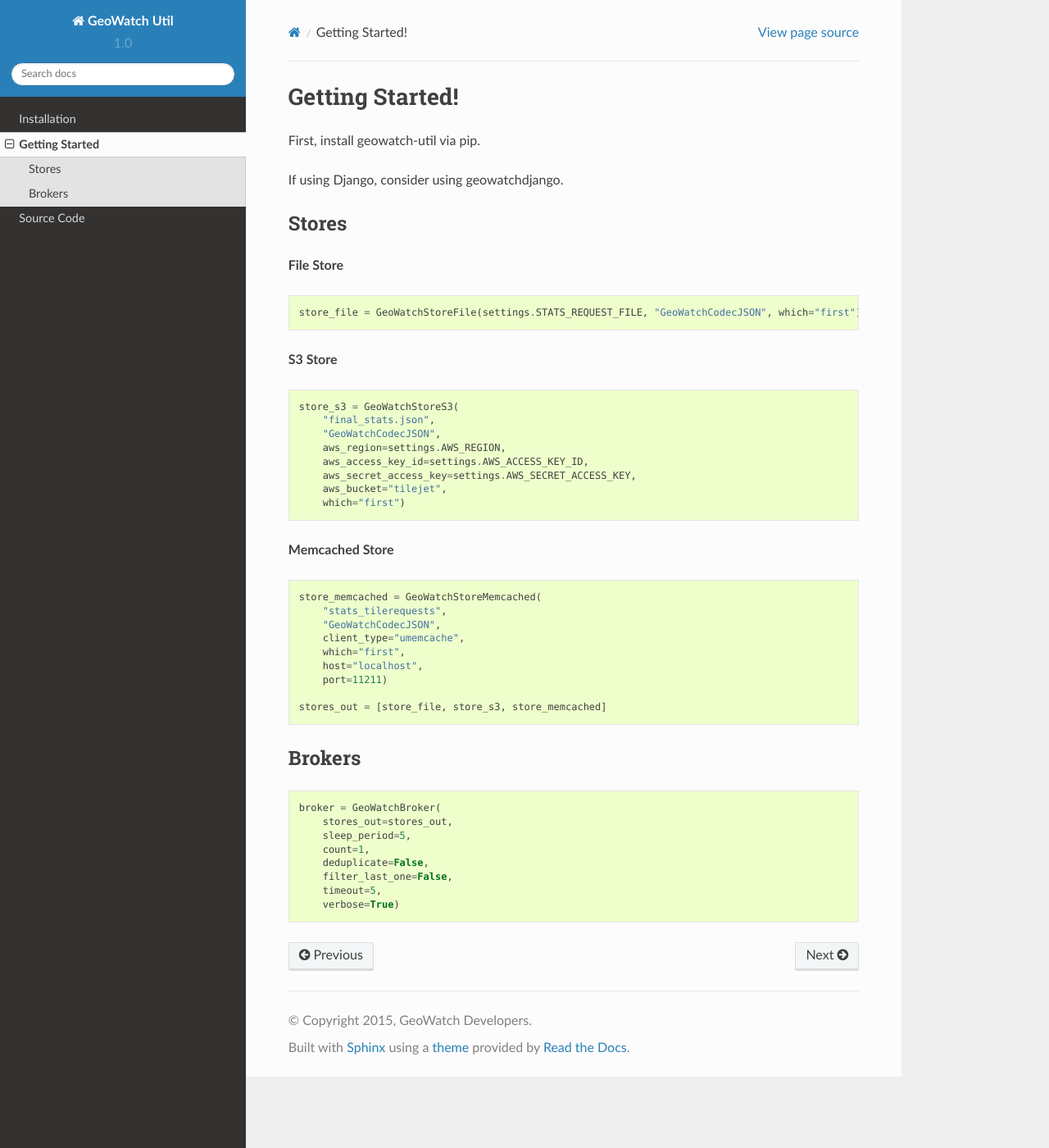
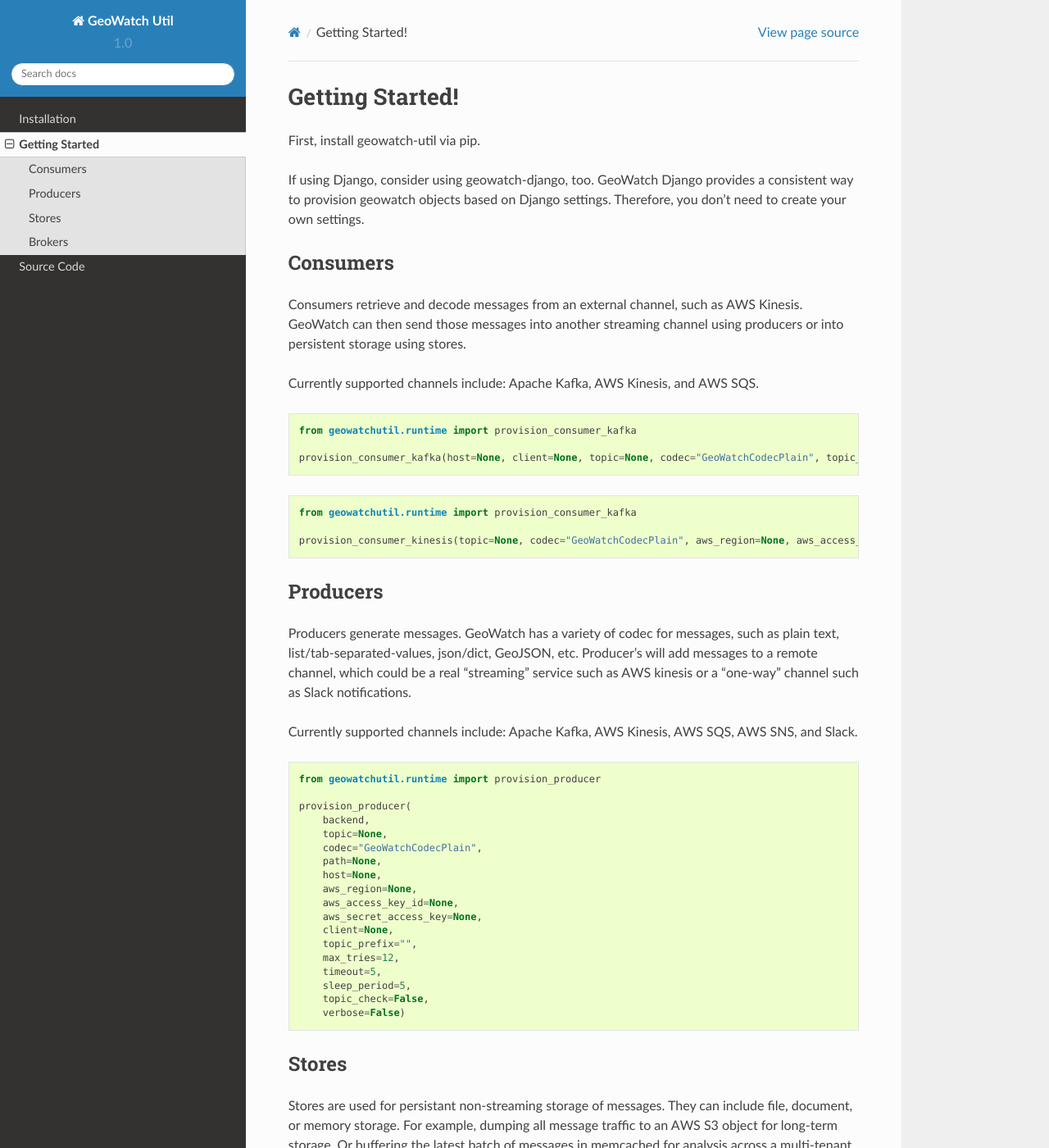
Before and after one commit to pjdufour/geowatch-util, a Sphinx documentation site: the page built from docs/getting-started.rst, in a window 1280 px wide and 1400 px high. Shown: the whole window at 82% size. Built offline with Sphinx 7.4.7 and the Read the Docs theme 2.0.0, drawn with Linux system fonts in a browser that asks for light colours; some of the changed text lies outside the part shown.

Commit message:
update to getting started

```diff
--- a/docs/getting-started.rst
+++ b/docs/getting-started.rst
@@ -3,21 +3,76 @@
 
 First, install geowatch-util via pip.
 
-If using Django, consider using geowatchdjango.
+If using Django, consider using geowatch-django, too.  GeoWatch Django provides a consistent way to provision geowatch objects based on Django settings.  Therefore, you don't need to create your own settings.
 
+
+Consumers
+---------
+
+Consumers retrieve and decode messages from an external channel, such as AWS Kinesis.  GeoWatch can then send those messages into another streaming channel using producers or into persistent storage using stores.
+
+Currently supported channels include: Apache Kafka, AWS Kinesis, and AWS SQS.
+
+.. code-block:: python
+
+    from geowatchutil.runtime import provision_consumer_kafka
+
+    provision_consumer_kafka(host=None, client=None, topic=None, codec="GeoWatchCodecPlain", topic_prefix="", max_tries=12, timeout=5, sleep_period=5, topic_check=False, verbose=False):
+
+
+.. code-block:: python
+
+    from geowatchutil.runtime import provision_consumer_kafka
+
+    provision_consumer_kinesis(topic=None, codec="GeoWatchCodecPlain", aws_region=None, aws_access_key_id=None, aws_secret_access_key=None, shard_id='shardId-000000000000', shard_it_type="LATEST", client=None, topic_prefix="", max_tries=12, timeout=5, sleep_period=5, topic_check=False, verbose=False):
+
+
+Producers
+---------
+
+Producers generate messages.  GeoWatch has a variety of codec for messages, such as plain text, list/tab-separated-values, json/dict, GeoJSON, etc.  Producer's will add messages to a remote channel, which could be a real "streaming" service such as AWS kinesis or a "one-way" channel such as Slack notifications.
+
+Currently supported channels include: Apache Kafka, AWS Kinesis, AWS SQS, AWS SNS, and Slack.
+
+.. code-block:: python
+
+    from geowatchutil.runtime import provision_producer
+
+    provision_producer(
+        backend,
+        topic=None,
+        codec="GeoWatchCodecPlain",
+        path=None,
+        host=None,
+        aws_region=None,
+        aws_access_key_id=None,
+        aws_secret_access_key=None,
+        client=None,
+        topic_prefix="",
+        max_tries=12,
+        timeout=5,
+        sleep_period=5,
+        topic_check=False,
+        verbose=False)
 
 Stores
 ------
 
+Stores are used for persistant non-streaming storage of messages.  They can include file, document, or memory storage.  For example, dumping all message traffic to an AWS S3 object for long-term storage.  Or buffering the latest batch of messages in memcached for analysis across a multi-tenant infrastructure.
+
 **File Store**
 
 .. code-block:: python
+
+    from geowatchutil.store.geowatch_store_file import GeoWatchStoreFile
 
     store_file = GeoWatchStoreFile(settings.STATS_REQUEST_FILE, "GeoWatchCodecJSON", which="first")
 
 **S3 Store**
 
 .. code-block:: python
+
+    from geowatchutil.store.geowatch_store_s3 import GeoWatchStoreS3
 
     store_s3 = GeoWatchStoreS3(
         "final_stats.json",
@@ -32,6 +87,8 @@
 
 .. code-block:: python
 
+    from geowatchutil.store.geowatch_store_memcached import GeoWatchStoreMemcached
+
     store_memcached = GeoWatchStoreMemcached(
         "stats_tilerequests",
         "GeoWatchCodecJSON",
@@ -45,7 +102,13 @@
 Brokers
 -------
 
+Brokers provide an object-oriented way of managing the flow of messages.  You can attach message consumers, message producers, and message stores to brokers.
+
+Additionally, the GeoWatchBroker class can be extended to inject arbitray code directly into before/middle/after the message processing chain.  For example, extending GeoWatchBroker to set up a complex cron job that parses message data and adds to MongoDB.
+
 .. code-block:: python
+
+    from geowatchutil.broker.base import GeoWatchBroker
 
     broker = GeoWatchBroker(
         stores_out=stores_out,
@@ -55,3 +118,7 @@
         filter_last_one=False,
         timeout=5,
         verbose=True)
+
+    broker.run(max_cycle=1)  # loop once
+
+    broker.run()  # infinite loop
```
